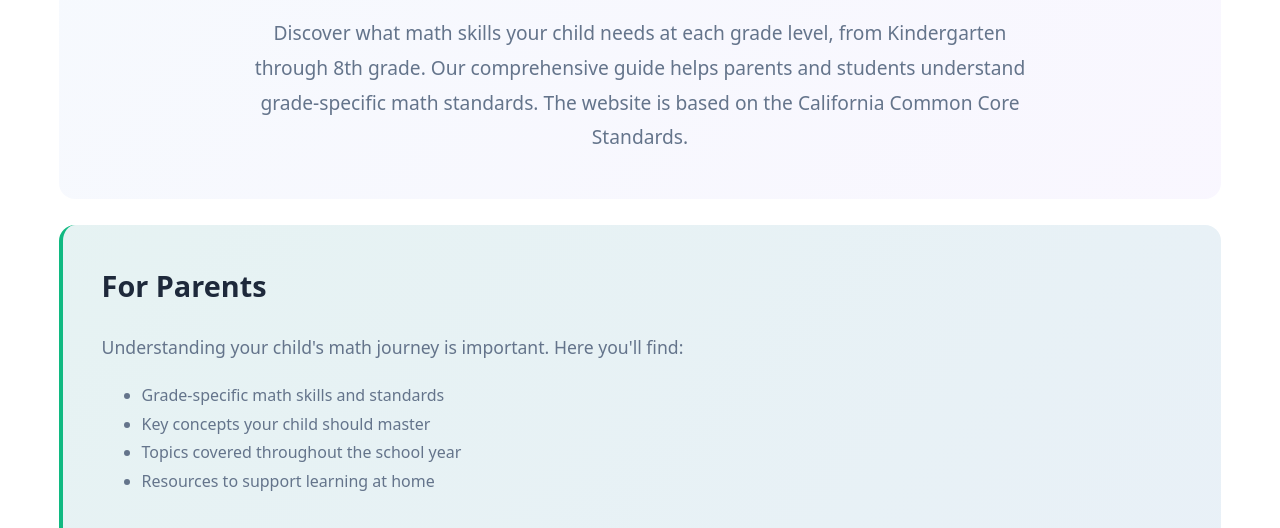
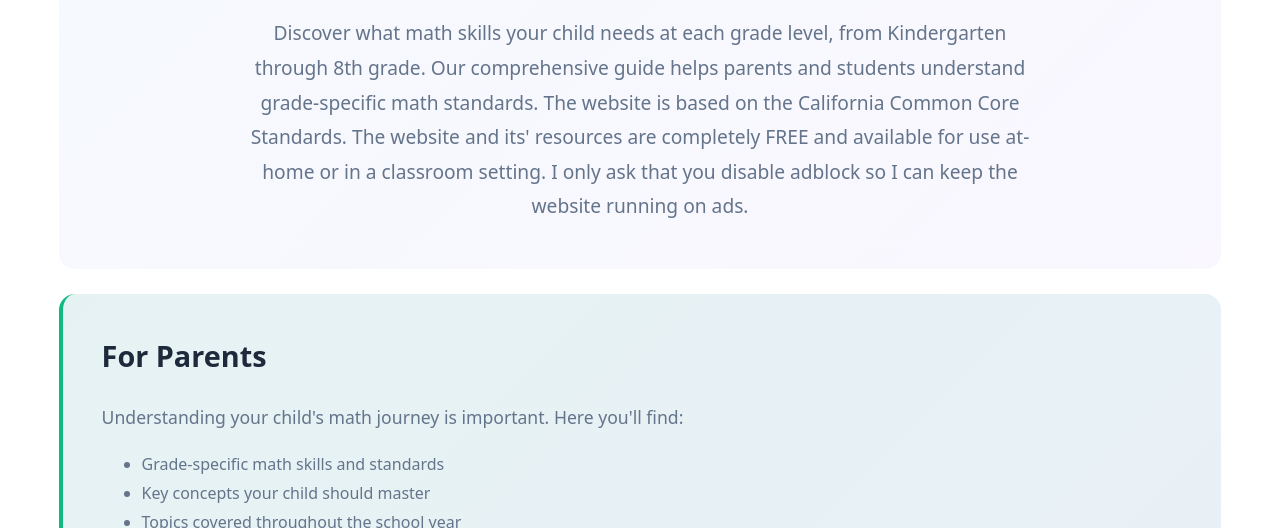
Before and after one commit to kazu-source/kazu-source.github.io, a plain HTML site: page index.html in a window 1280 px wide. Shown: the part 262-790 px from the top of the page. Drawn offline with Linux system fonts and the light colour scheme.

Commit message:
Updated text in files

```diff
--- a/index.html
+++ b/index.html
@@ -127,7 +127,7 @@
     <main role="main">
         <section class="hero" aria-labelledby="hero-title">
             <h2 id="hero-title">Welcome To Fresh Math</h2>
-            <p class="intro-text">Discover what math skills your child needs at each grade level, from Kindergarten through 8th grade. Our comprehensive guide helps parents and students understand grade-specific math standards. The website is based on the California Common Core Standards. </p>
+            <p class="intro-text">Discover what math skills your child needs at each grade level, from Kindergarten through 8th grade. Our comprehensive guide helps parents and students understand grade-specific math standards. The website is based on the California Common Core Standards. The website and its' resources are completely FREE and available for use at-home or in a classroom setting. I only ask that you disable adblock so I can keep the website running on ads.</p>
         </section>
 
         <section class="for-parents" aria-labelledby="parents-title">
```
Also changed, not shown: src/pages/about.html (+1 -0 lines).
